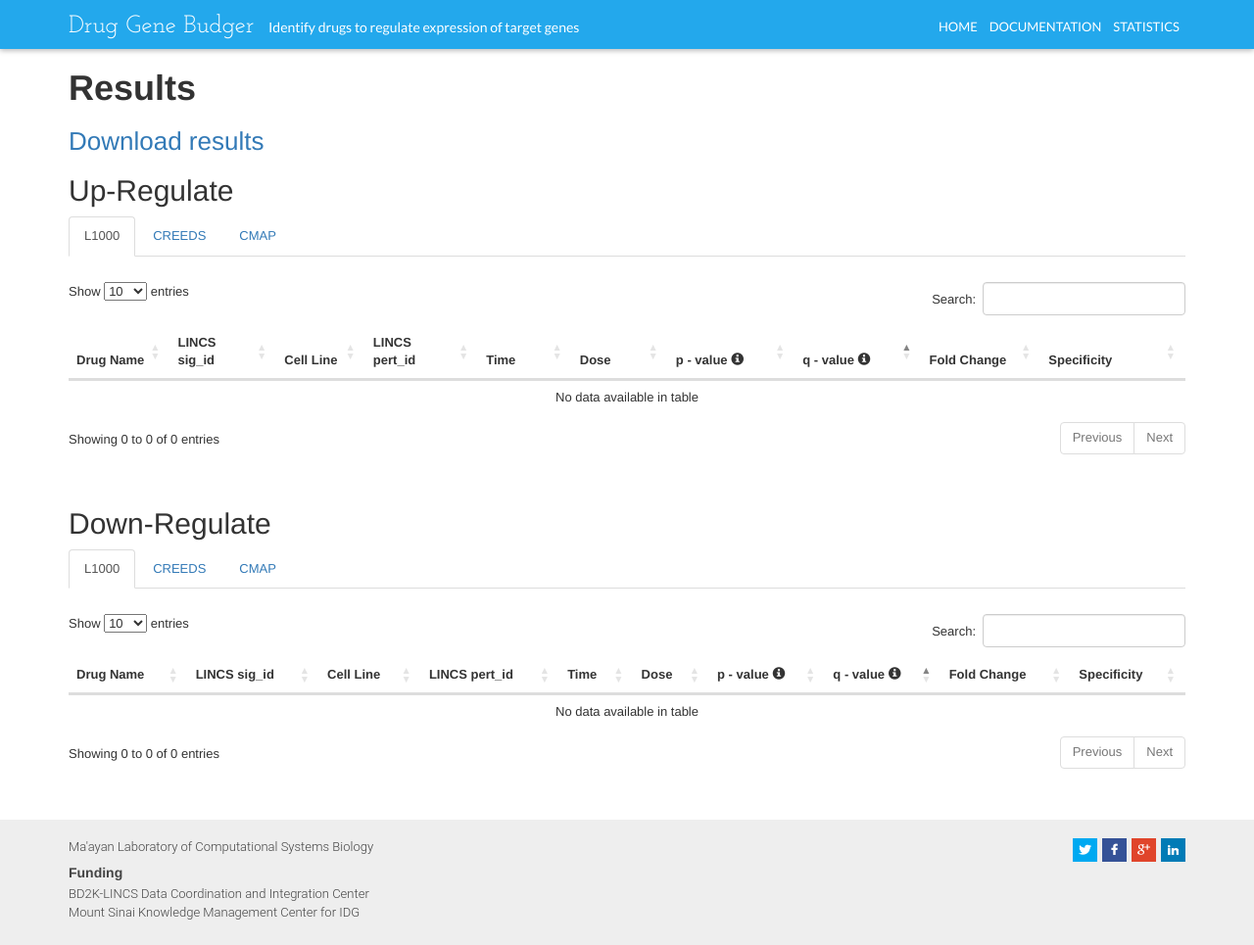
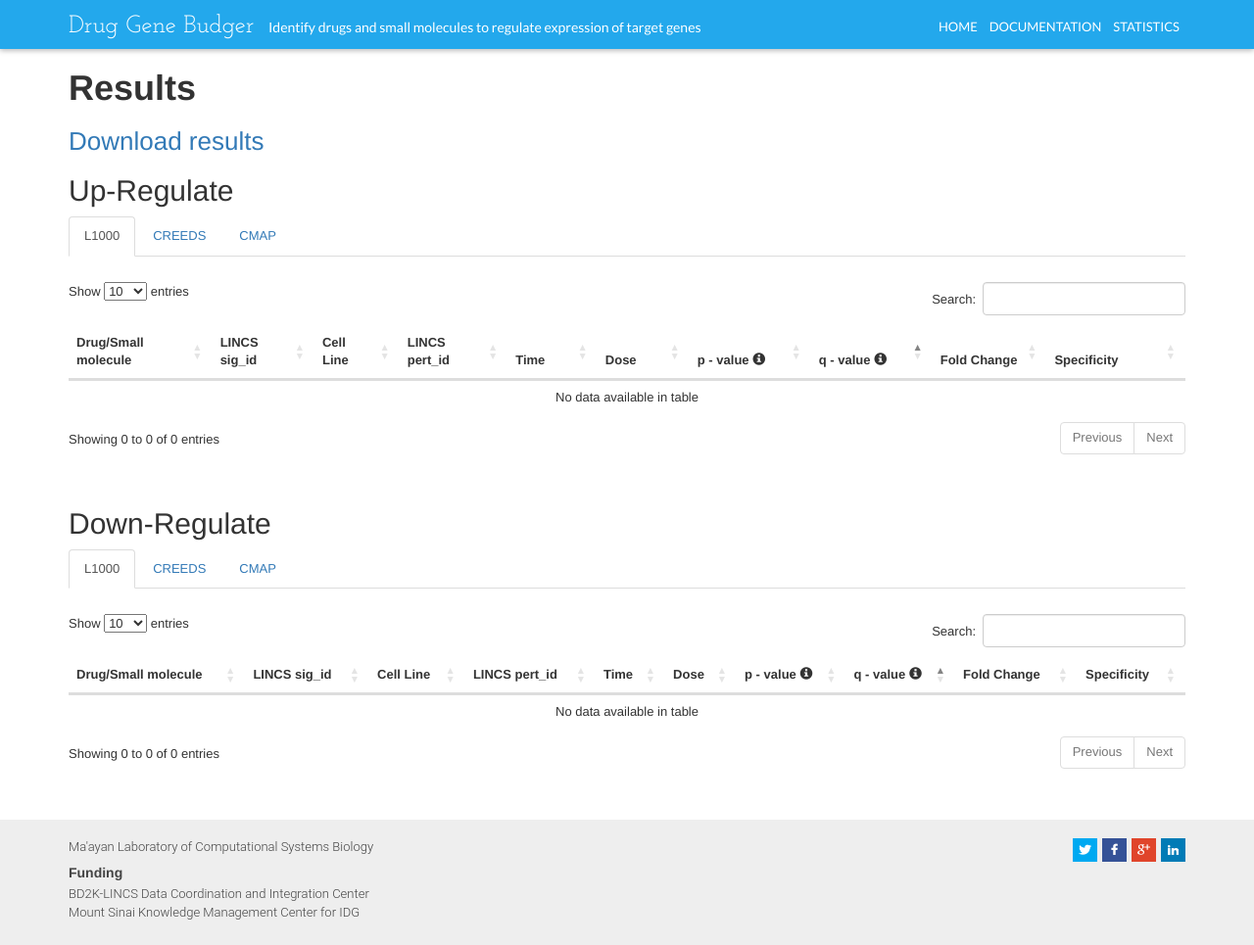
Before and after one commit to MaayanLab/Dr-Gene-Budger, a Python web app: template DGB/templates/output.html in a window 1280 px wide. Shown: the whole page at 98% size. Run offline with Jinja, Linux system fonts and the light colour scheme; the template is opened without the code that fills it, so the values that code supplies are empty; some libraries are stand-ins or nearby versions.

Commit message:
Changed wording to include "small molecules"

```diff
--- a/DGB/templates/home.html
+++ b/DGB/templates/home.html
@@ -7,7 +7,7 @@
         <img src="{{ url_for('static', filename='image/dgb_logo.png') }}" class="main-logo">
   			<h1 class="main-title">Drug Gene Budger</h1>
   			<p class="instruction">
-          Search for drugs to maximally change the expression of a target mammalian gene.
+          Search for drugs/small molecules to maximally change the expression of a target mammalian gene.
         </p>
   		</div>
       <div id="progress-spinner" />
--- a/DGB/templates/layout.html
+++ b/DGB/templates/layout.html
@@ -34,7 +34,7 @@
           </span> -->
     			<a href="{{ url_for('home') }}">
     				<span class="project-title">Drug Gene Budger</span>
-    				<span class="credits">Identify drugs to regulate expression of target genes</span>
+    				<span class="credits">Identify drugs and small molecules to regulate expression of target genes</span>
     			</a>
     		</h1>
 
--- a/DGB/templates/output.html
+++ b/DGB/templates/output.html
@@ -32,7 +32,7 @@
         <table id="L1000-table" class="table datatable dn L1000-table">
           <thead>
             <tr>
-              <th>Drug Name</th>
+              <th>Drug/Small molecule</th>
               <th>LINCS sig_id</th>
               <th>Cell Line</th>
               <th>LINCS pert_id</th>
@@ -104,7 +104,7 @@
         <table id="CREEDS-table" class="table datatable dn CREEDS-table">
           <thead>
             <tr>
-              <th>Drug Name</th>
+              <th>Drug/Small molecule</th>
               <th>CREEDS ID</th>
               <th>GEO ID</th>
               <th>Drugbank ID</th>
@@ -187,7 +187,7 @@
         <table id="CMAP-table" class="table datatable dn CMAP-table">
           <thead>
             <tr>
-              <th>Drug Name</th>
+              <th>Drug/Small molecule</th>
               <th>Cell Line</th>
               <th>Time</th>
               <th>Dose</th>
@@ -261,7 +261,7 @@
         <table id="L1000-table" class="table datatable dn L1000-table">
           <thead>
             <tr>
-              <th>Drug Name</th>
+              <th>Drug/Small molecule</th>
               <th>LINCS sig_id</th>
               <th>Cell Line</th>
               <th>LINCS pert_id</th>
@@ -333,7 +333,7 @@
         <table id="CREEDS-table" class="table datatable dn CREEDS-table">
           <thead>
             <tr>
-              <th>Drug Name</th>
+              <th>Drug/Small molecule</th>
               <th>CREEDS ID</th>
               <th>GEO ID</th>
               <th>Drugbank ID</th>
@@ -416,7 +416,7 @@
         <table id="CMAP-table" class="table datatable dn CMAP-table">
           <thead>
             <tr>
-              <th>Drug Name</th>
+              <th>Drug/Small molecule</th>
               <th>Cell Line</th>
               <th>Time</th>
               <th>Dose</th>
```
Also changed, not shown: DGB/forms.py (+4 -4 lines).
